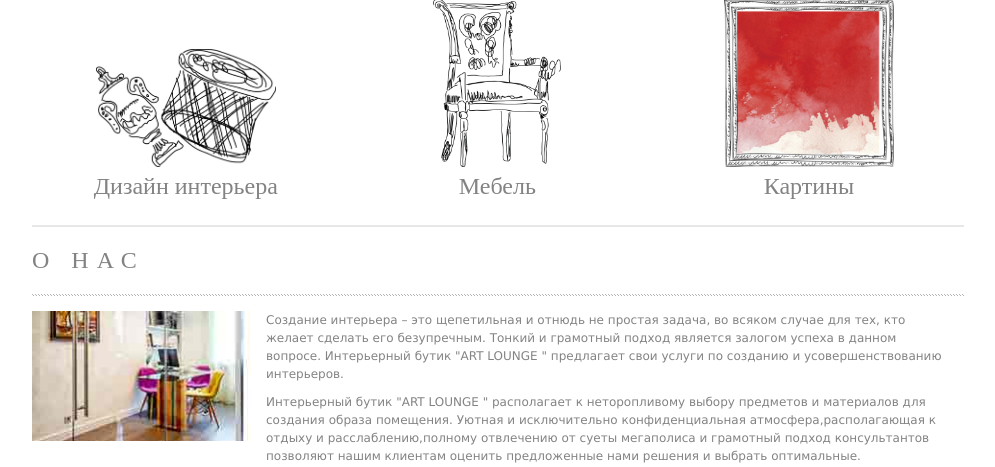
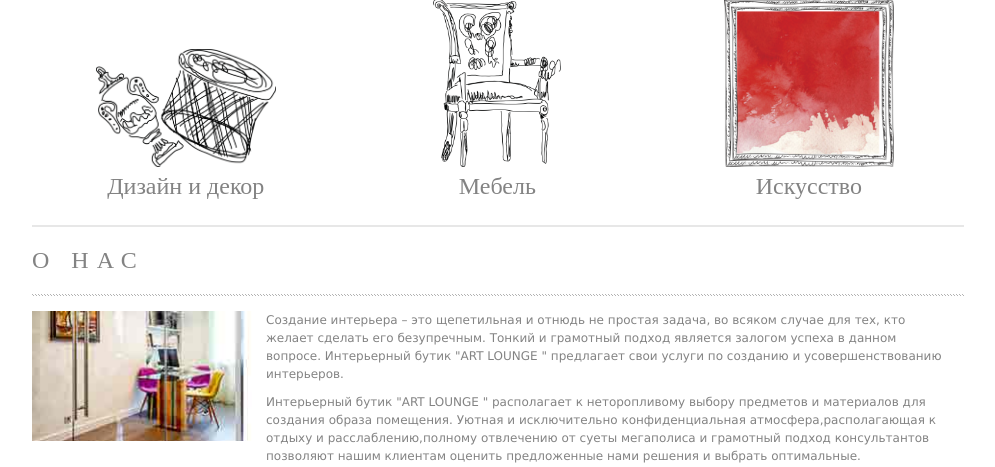
Before and after one commit to alifanov/artlounge, a Django app: page / in a window 1280 px wide. Shown: the part 961-1428 px from the top of the page, without its empty margins (142-1137 px from the left). Run offline with Django 3.2, Linux system fonts and the light colour scheme; some libraries are stand-ins or nearby versions.

```diff
--- a/templates/base.html
+++ b/templates/base.html
@@ -33,7 +33,7 @@
         <div class="menu-item">
             <a href="#">
                 <img src="{{ STATIC_URL }}img/design-button.png" style="width: 180px; height: auto;" />
-                <div class="menu-item-name">Дизайн интерьера</div>
+                <div class="menu-item-name">Дизайн и декор</div>
             </a>
         </div>
         <div class="menu-item">
@@ -45,7 +45,7 @@
         <div class="menu-item">
             <a href="#">
                 <img src="{{ STATIC_URL }}img/pic-button.png" />
-                <div class="menu-item-name">Картины</div>
+                <div class="menu-item-name">Искусство</div>
             </a>
         </div>
     </div>
```
